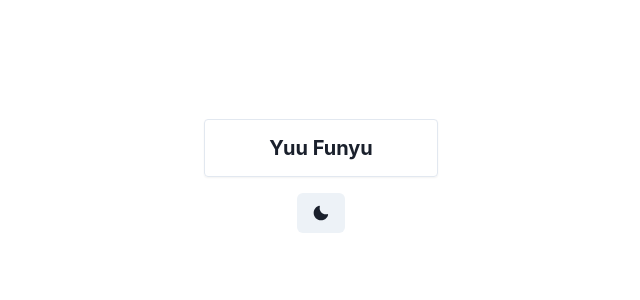
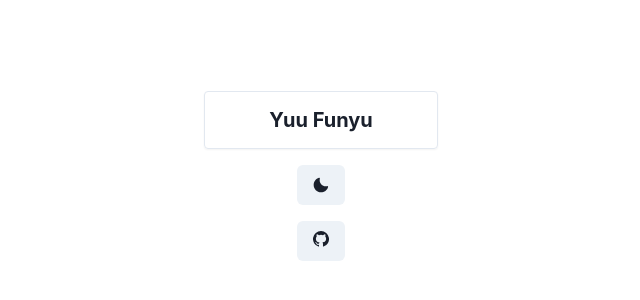
Before and after one commit to mfunyu/mfunyu.github.io, a Next.js app: page / in a window 1280 px wide. Shown: the part 104-404 px from the top of the page, without its empty margins (319-959 px from the left). Built offline with nearby package versions, Linux system fonts and the light colour scheme.

Commit message:
add: githubButton

```diff
--- /dev/null
+++ b/src/components/github-button.tsx
@@ -0,0 +1,18 @@
+import { Button, Link } from '@chakra-ui/react'
+import { Icon } from '@chakra-ui/icons'
+import { GithubIcon } from './icons/github'
+import NextLink from 'next/link'
+
+export default function GithubButton() {
+  return (
+    <header>
+      <Button>
+        <NextLink href={'https://github.com/mfunyu'} passHref>
+          <Link isExternal>
+            <Icon as={GithubIcon} />
+          </Link>
+        </NextLink>
+      </Button>
+    </header>
+  )
+}
--- /dev/null
+++ b/src/components/icons/github.tsx
@@ -0,0 +1,8 @@
+export const GithubIcon = (props: React.ComponentProps<'svg'>) => (
+  <svg viewBox='0 0 20 20' {...props}>
+    <path
+      fill='currentColor'
+      d='M10 0a10 10 0 0 0-3.16 19.49c.5.1.68-.22.68-.48l-.01-1.7c-2.78.6-3.37-1.34-3.37-1.34-.46-1.16-1.11-1.47-1.11-1.47-.9-.62.07-.6.07-.6 1 .07 1.53 1.03 1.53 1.03.9 1.52 2.34 1.08 2.91.83.1-.65.35-1.09.63-1.34-2.22-.25-4.55-1.11-4.55-4.94 0-1.1.39-1.99 1.03-2.69a3.6 3.6 0 0 1 .1-2.64s.84-.27 2.75 1.02a9.58 9.58 0 0 1 5 0c1.91-1.3 2.75-1.02 2.75-1.02.55 1.37.2 2.4.1 2.64.64.7 1.03 1.6 1.03 2.69 0 3.84-2.34 4.68-4.57 4.93.36.31.68.92.68 1.85l-.01 2.75c0 .26.18.58.69.48A10 10 0 0 0 10 0'
+    />
+  </svg>
+)
--- a/src/pages/index.tsx
+++ b/src/pages/index.tsx
@@ -2,6 +2,7 @@ import { Box, Flex, Heading } from '@chakra-ui/react'
 import type { NextPage } from 'next'
 import NextLink from 'next/link'
 import ColorModeButton from '../components/color-mode-button'
+import GithubButton from '../components/github-button'
 
 const Home: NextPage = () => {
   return (
@@ -25,6 +26,7 @@ const Home: NextPage = () => {
         <Heading fontSize="xl">Yuu Funyu</Heading>
       </Box>
       <ColorModeButton />
+      <GithubButton />
     </Flex>
   )
 }
```
